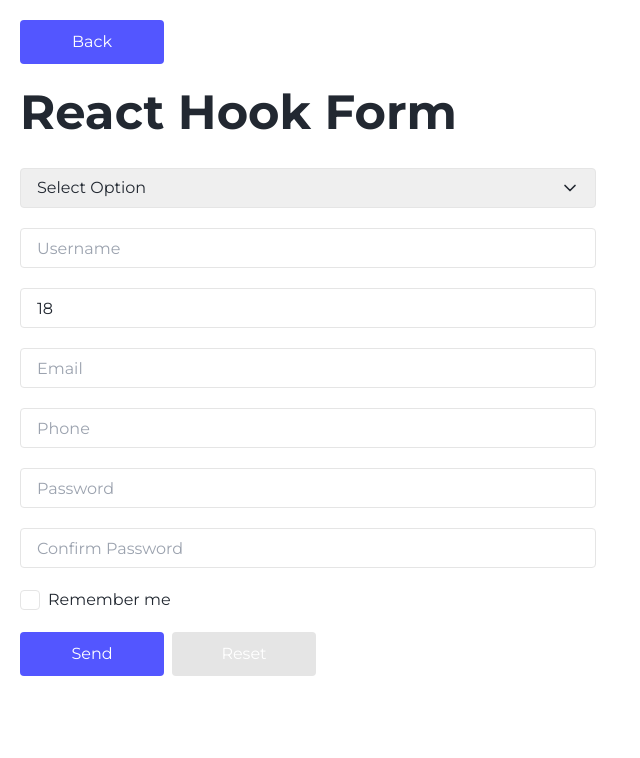
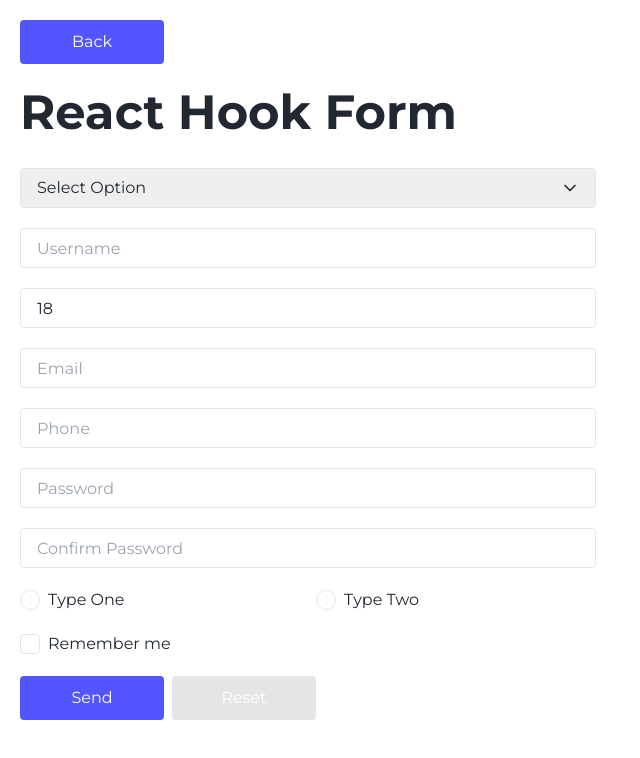
Before and after one commit to dimarogkov/react-template, a React (Create React App) app: page /form in a window 1280 px wide. Shown: the top 758 px of the page, without its empty margins (0-640 px from the left). Built offline with nearby package versions, Linux system fonts and the light colour scheme.

Commit message:
add radios

```diff
--- a/src/components/pages/FormPage/FormPage.tsx
+++ b/src/components/pages/FormPage/FormPage.tsx
@@ -1,8 +1,8 @@
 import { useForm } from 'react-hook-form';
 import { formOptions } from '../../../helpers/formOptions';
 import { EnumFormNames } from '../../../types/enums/FormNames';
-import { EnumBtnTypes } from '../../../types/enums/BtnTypes';
-import { Btn, BtnLink, Checkbox, ErrorMessage, Input, Label, Option, Select, Text, Title } from '../../ui';
+import { EnumBtn } from '../../../types/enums/Btn';
+import { Btn, BtnLink, Checkbox, ErrorMessage, Input, Label, Option, Radio, Select, Text, Title } from '../../ui';
 
 export const FormPage = () => {
     const {
@@ -87,6 +87,7 @@ export const FormPage = () => {
                     {errors.phone && <ErrorMessage>{errors.phone.message}</ErrorMessage>}
                 </Label>
 
+                {/* password */}
                 <Label className='w-full mb-5 last:mb-0'>
                     <Input
                         type='password'
@@ -110,7 +111,41 @@ export const FormPage = () => {
 
                     {errors.confirmPassword && <ErrorMessage>{errors.confirmPassword.message}</ErrorMessage>}
                 </Label>
+                {/* end password */}
 
+                {/* radio */}
+                <div className='w-full mb-5 last:mb-0'>
+                    <div className='flex gap-4 w-full mb-2 last:mb-0'>
+                        <Label className='w-full'>
+                            <div className='flex items-center gap-2 cursor-pointer'>
+                                <Radio
+                                    isChecked={watch('radioType')}
+                                    value='type_one'
+                                    register={register}
+                                    registerName={EnumFormNames.radioType}
+                                />
+                                <Text>Type One</Text>
+                            </div>
+                        </Label>
+
+                        <Label className='w-full'>
+                            <div className='flex items-center gap-2 cursor-pointer'>
+                                <Radio
+                                    isChecked={watch('radioType')}
+                                    value='type_two'
+                                    register={register}
+                                    registerName={EnumFormNames.radioType}
+                                />
+                                <Text>Type Two</Text>
+                            </div>
+                        </Label>
+                    </div>
+
+                    {errors.radioType && <ErrorMessage>{errors.radioType.message}</ErrorMessage>}
+                </div>
+                {/* end radio */}
+
+                {/* checkbox */}
                 <Label className='w-full mb-5 last:mb-0'>
                     <div className='flex items-center gap-2 cursor-pointer mb-2 last:mb-0'>
                         <Checkbox
@@ -123,11 +158,12 @@ export const FormPage = () => {
 
                     {errors.rememberMe && <ErrorMessage>{errors.rememberMe.message}</ErrorMessage>}
                 </Label>
+                {/* end checkbox */}
 
                 <div className='flex flex-wrap gap-2 w-full'>
                     <Btn type='submit'>Send</Btn>
 
-                    <Btn type='button' btnType={EnumBtnTypes.gray} disabled={!isSubmitted} onClick={() => reset()}>
+                    <Btn type='button' btnType={EnumBtn.gray} disabled={!isSubmitted} onClick={() => reset()}>
                         Reset
                     </Btn>
                 </div>
--- a/src/components/ui/Btn.tsx
+++ b/src/components/ui/Btn.tsx
@@ -1,5 +1,5 @@
 import { ButtonHTMLAttributes, forwardRef } from 'react';
-import { EnumBtnTypes } from '../../types/enums/BtnTypes';
+import { EnumBtn } from '../../types/enums/Btn';
 import cn from 'classnames';
 
 interface Props extends ButtonHTMLAttributes<HTMLButtonElement> {
@@ -8,7 +8,7 @@ interface Props extends ButtonHTMLAttributes<HTMLButtonElement> {
 }
 
 export const Btn: React.FC<Props> = forwardRef<HTMLButtonElement, Props>(
-    ({ btnType = EnumBtnTypes.default, className = '', ...props }, ref) => (
+    ({ btnType = EnumBtn.default, className = '', ...props }, ref) => (
         <button
             ref={ref}
             {...props}
@@ -16,8 +16,9 @@ export const Btn: React.FC<Props> = forwardRef<HTMLButtonElement, Props>(
                 `flex items-center justify-center w-full sm:w-fit sm:min-w-32 lg:min-w-36 h-10 lg:h-11 font-media px-4 rounded text-white transition-opacity duration-300 hover:opacity-80 ${className}`,
                 {
                     'pointer-events-none bg-gray': props.disabled,
-                    'bg-blue': !props.disabled && btnType === EnumBtnTypes.default,
-                    'bg-black/25': !props.disabled && btnType === EnumBtnTypes.gray,
+                    'bg-blue': !props.disabled && btnType === EnumBtn.default,
+                    'border-2 border-blue text-blue': !props.disabled && btnType === EnumBtn.outline,
+                    'bg-black/25': !props.disabled && btnType === EnumBtn.gray,
                 }
             )}
         />
--- a/src/components/ui/BtnLink.tsx
+++ b/src/components/ui/BtnLink.tsx
@@ -1,6 +1,6 @@
 import { ReactNode, RefAttributes, forwardRef } from 'react';
 import { Link } from 'react-router-dom';
-import { EnumBtnTypes } from '../../types/enums/BtnTypes';
+import { EnumBtn } from '../../types/enums/Btn';
 import cn from 'classnames';
 
 interface Props extends RefAttributes<HTMLAnchorElement> {
@@ -11,7 +11,7 @@ interface Props extends RefAttributes<HTMLAnchorElement> {
 }
 
 export const BtnLink: React.FC<Props> = forwardRef<HTMLAnchorElement, Props>(
-    ({ href, children, btnType = EnumBtnTypes.default, className = '', ...props }, ref) => (
+    ({ href, children, btnType = EnumBtn.default, className = '', ...props }, ref) => (
         <Link
             ref={ref}
             to={href}
@@ -19,8 +19,9 @@ export const BtnLink: React.FC<Props> = forwardRef<HTMLAnchorElement, Props>(
             className={cn(
                 `flex items-center justify-center w-full sm:w-fit sm:min-w-32 lg:min-w-36 h-10 lg:h-11 font-media px-4 rounded text-white transition-opacity duration-300 hover:opacity-80 ${className}`,
                 {
-                    'bg-blue': btnType === EnumBtnTypes.default,
-                    'bg-black/25': btnType === EnumBtnTypes.gray,
+                    'bg-blue': btnType === EnumBtn.default,
+                    'border-2 border-blue text-blue': btnType === EnumBtn.outline,
+                    'bg-black/25': btnType === EnumBtn.gray,
                 }
             )}
         >
--- a/src/components/ui/Checkbox.tsx
+++ b/src/components/ui/Checkbox.tsx
@@ -19,7 +19,7 @@ export const Checkbox: React.FC<Props> = forwardRef<HTMLInputElement, Props>(
                 ref={ref}
                 {...props}
                 type='checkbox'
-                className='absolute top-0 left-0 w-full h-full opacity-0'
+                className='absolute top-0 left-0 w-full h-full opacity-0 cursor-pointer'
                 {...register(registerName)}
             />
 
--- /dev/null
+++ b/src/components/ui/Radio.tsx
@@ -0,0 +1,53 @@
+import { forwardRef, InputHTMLAttributes } from 'react';
+import { UseFormRegister } from 'react-hook-form';
+import { IFormValues } from '../../types/interfaces/FormValues';
+import { EnumFormNames } from '../../types/enums/FormNames';
+import { LuCircle } from 'react-icons/lu';
+import cn from 'classnames';
+
+interface Props extends InputHTMLAttributes<HTMLInputElement> {
+    isChecked: string;
+    value?: string;
+    className?: string;
+    registerName?: EnumFormNames;
+    register?: UseFormRegister<IFormValues>;
+}
+
+export const Radio: React.FC<Props> = forwardRef<HTMLInputElement, Props>(
+    (
+        {
+            isChecked,
+            value = '',
+            className = '',
+            registerName = EnumFormNames.radioType,
+            register = () => {},
+            ...props
+        },
+        ref
+    ) => (
+        <div className={`relative w-5 min-w-5 h-5 ${className}`}>
+            <input
+                ref={ref}
+                {...props}
+                type='radio'
+                className='absolute top-5 left-0 w-full h-full opacity-0 cursor-pointer'
+                {...register(registerName)}
+                value={value}
+            />
+
+            <span
+                className={cn('flex items-center justify-center w-full h-full rounded-full border', {
+                    'border-gray': isChecked !== value,
+                    'border-blue': isChecked === value,
+                })}
+            >
+                <LuCircle
+                    className={cn('w-3 h-3 rounded-full text-blue bg-blue', {
+                        'opacity-0 invisible': isChecked !== value,
+                        'opacity-1 visible': isChecked === value,
+                    })}
+                />
+            </span>
+        </div>
+    )
+);
--- a/src/components/ui/index.ts
+++ b/src/components/ui/index.ts
@@ -4,9 +4,10 @@ import { Checkbox } from './Checkbox';
 import { ErrorMessage } from './ErrorMessage';
 import { Input } from './Input';
 import { Label } from './Label';
+import { Radio } from './Radio';
 import { Select, Option } from './Select';
 import { Subtitle } from './Subtitle';
 import { Text } from './Text';
 import { Title } from './Title';
 
-export { Btn, BtnLink, Checkbox, ErrorMessage, Input, Label, Select, Option, Subtitle, Text, Title };
+export { Btn, BtnLink, Checkbox, ErrorMessage, Input, Label, Radio, Select, Option, Subtitle, Text, Title };
--- a/src/helpers/formOptions.ts
+++ b/src/helpers/formOptions.ts
@@ -25,6 +25,7 @@ const validationSchema = yup
             .trim()
             .required('Missing confirm password')
             .oneOf([yup.ref('password')], 'Passwords must match'),
+        radioType: yup.string().required('Radio Type is required'),
         rememberMe: yup.bool().required().oneOf([true], 'Remember me is required'),
     })
     .required();
@@ -39,6 +40,7 @@ export const formOptions = {
         select: 'default',
         password: '',
         confirmPassword: '',
+        radioType: 'on',
         rememberMe: false,
     },
 };
--- /dev/null
+++ b/src/types/enums/Btn.ts
@@ -0,0 +1,5 @@
+export enum EnumBtn {
+    default = 'default',
+    outline = 'outline',
+    gray = 'gray',
+}
--- a/src/types/enums/BtnTypes.ts
+++ /dev/null
@@ -1,4 +0,0 @@
-export enum EnumBtnTypes {
-    default = 'default',
-    gray = 'gray',
-}
--- a/src/types/enums/FormNames.ts
+++ b/src/types/enums/FormNames.ts
@@ -6,5 +6,6 @@ export enum EnumFormNames {
     select = 'select',
     password = 'password',
     confirmPassword = 'confirmPassword',
+    radioType = 'radioType',
     rememberMe = 'rememberMe',
 }
--- a/src/types/interfaces/FormValues.ts
+++ b/src/types/interfaces/FormValues.ts
@@ -6,5 +6,6 @@ export interface IFormValues {
     select: string;
     password: string;
     confirmPassword: string;
+    radioType: string;
     rememberMe: boolean;
 }
```
